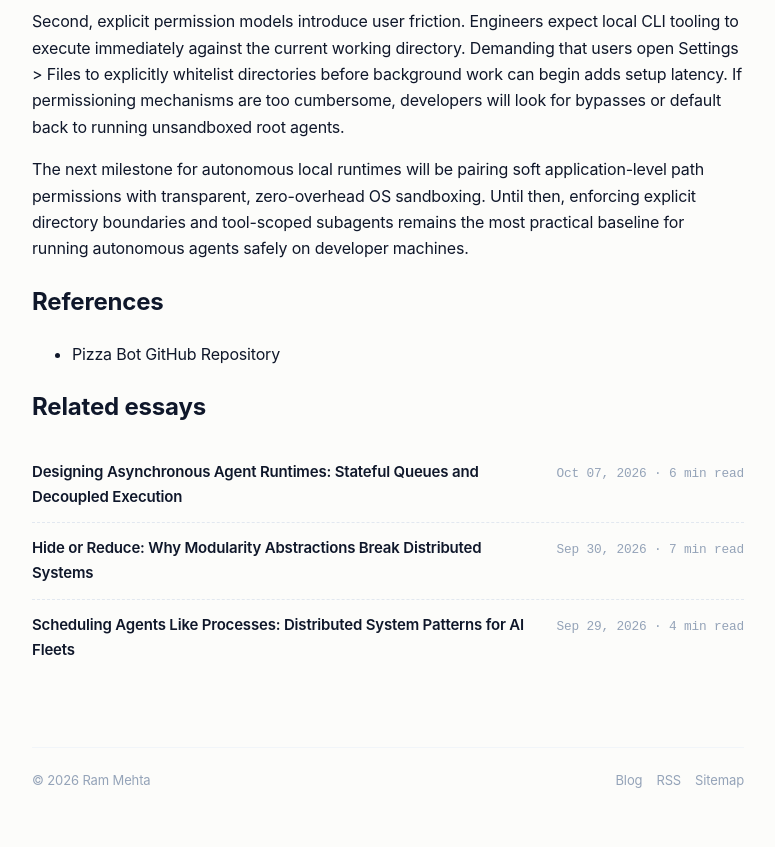
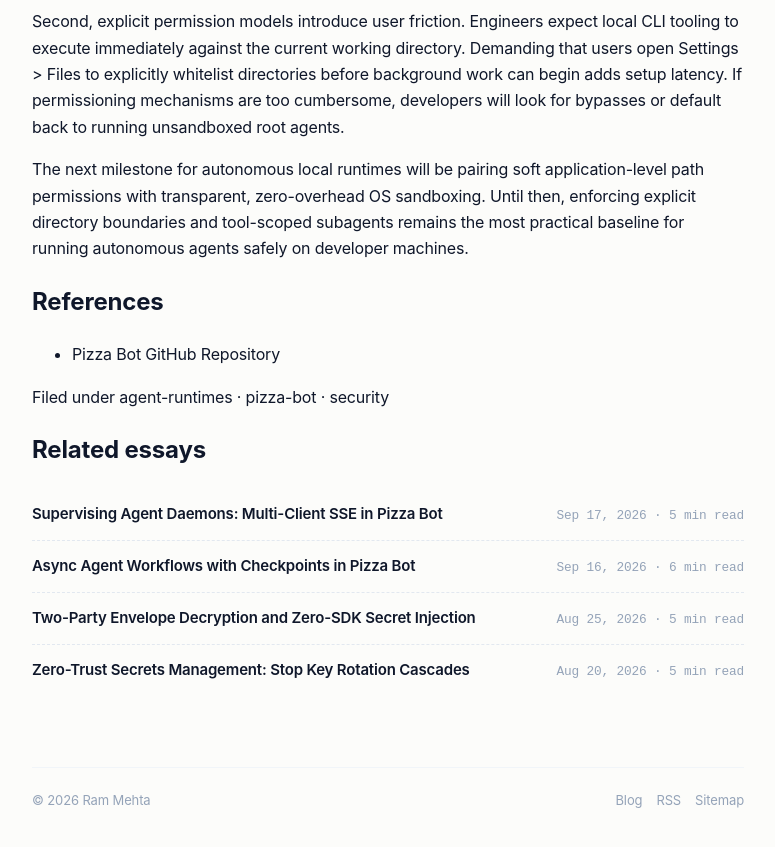
Before and after one commit to rammehta1899/rammehta1899.github.io, a Jekyll site: the page built from _posts/2026-09-18-building-least-privilege-filesystem-sandboxing-for-autonomous-agent-runtimes.md, in a window 1280 px wide and 900 px high, scrolled down 2535 px. Shown: the top 847 px of the window, without its empty margins (252-1027 px from the left). Built offline with Jekyll 4.4.1, drawn with Linux system fonts in a browser that asks for light colours; our own code applies the rules of GitHub Pages for plain Markdown files.

Commit message:
Labels system, rarest-first related posts, dark mode, nav tracking, favicon, dedup + short titles

```diff
--- a/_posts/2026-09-18-building-least-privilege-filesystem-sandboxing-for-autonomous-agent-runtimes.md
+++ b/_posts/2026-09-18-building-least-privilege-filesystem-sandboxing-for-autonomous-agent-runtimes.md
@@ -1,8 +1,9 @@
 ---
-title: Building Least-Privilege Filesystem Sandboxing for Autonomous Agent Runtimes
+title: 'Least-Privilege Filesystem Sandboxing for Agent Runtimes'
 description: How Pizza Bot isolates background AI agent execution using explicit directory whitelisting, process separation, and tool-scoped subagents.
 categories: ["Engineering", "AI/ML"]
 tags: [platform engineering, agent runtime, security, sandbox, architecture]
+labels: [agent-runtimes, pizza-bot, security]
 ---
 Local AI agents promise to execute multi-step software engineering tasks in the background while you focus on higher-level system design. You trigger a background run, switch contexts, and collect the output later. But when local agent runtimes transition from passive prompt generation to active workspace modification, security defaults become a pressing concern. Most local agent frameworks run with unrestricted access to the developer's home directory. They inherit whichever credentials, SSH keys, and configuration files belong to the user account launching the process.
 
```
